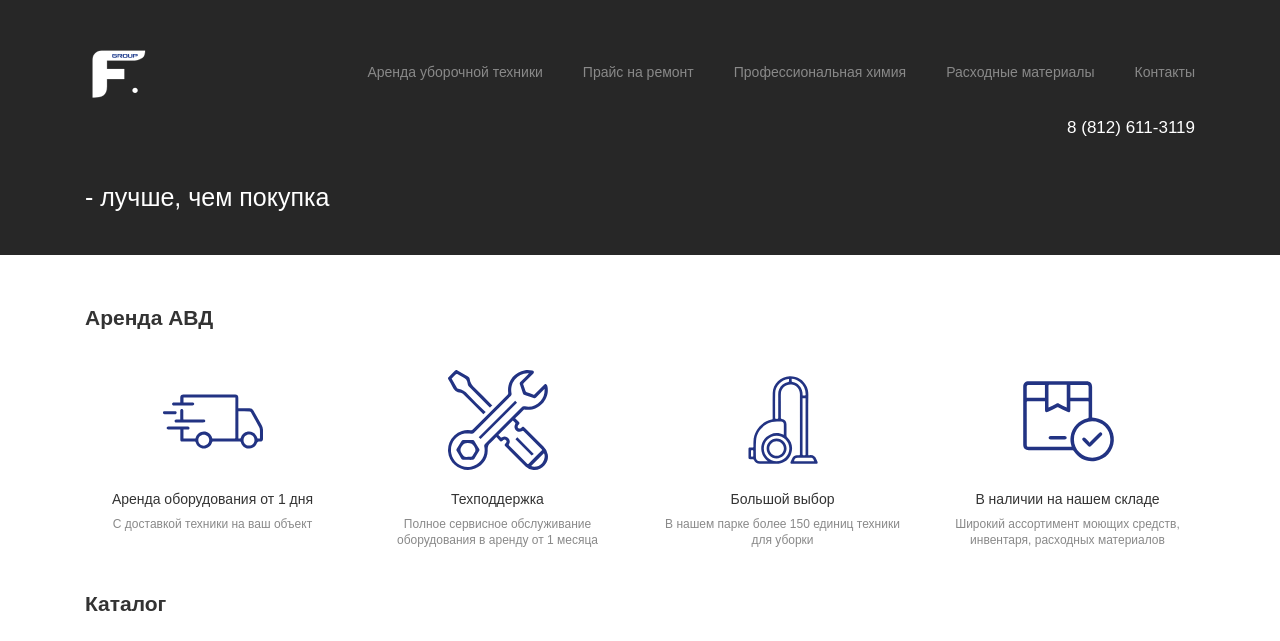
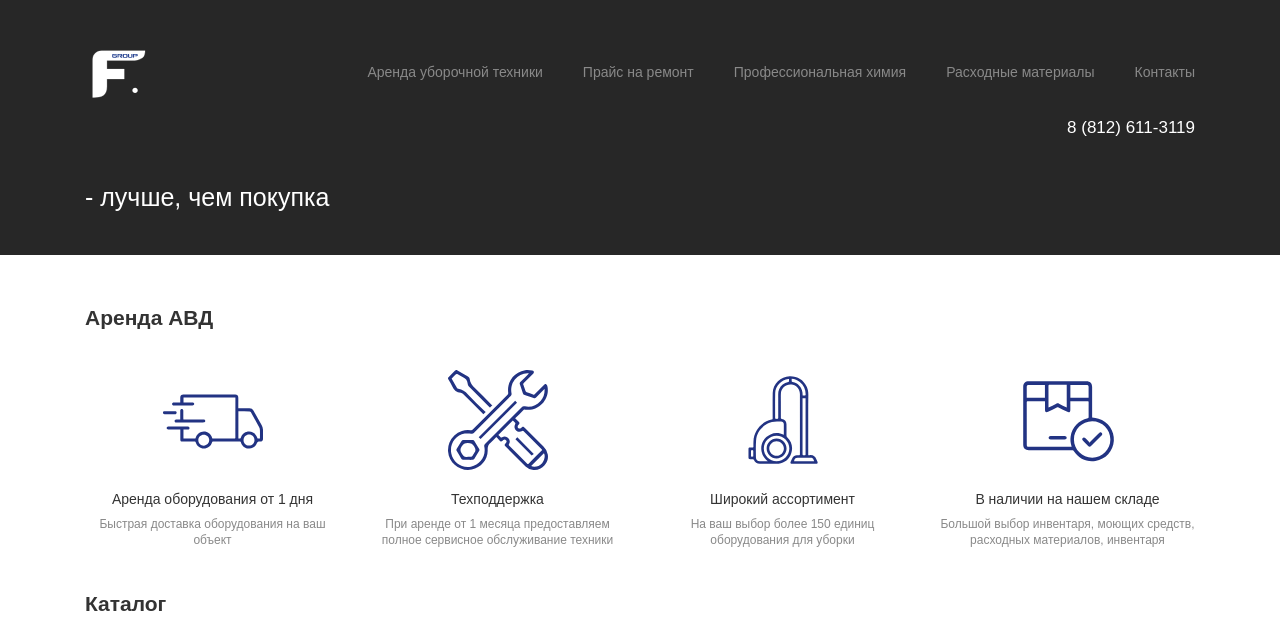
Before and after one commit to sulleimenov/webtoday-foril-s, a website: page app/rent-avd.html in a window 1280 px wide. Shown: the top 641 px of the page. Drawn offline with nearby package versions, Linux system fonts and the light colour scheme; files that its build step writes are made by us from their sources.

Commit message:
foril-308

```diff
--- a/app/rent-avd.html
+++ b/app/rent-avd.html
@@ -13,7 +13,7 @@
 				Аренда оборудования от 1 дня
 			</div>
 			<div class="item-views__subtitle">
-				C доставкой техники на ваш объект
+				Быстрая доставка оборудования на ваш объект
 			</div>
 		</div>
 		<div class="item-views__item">
@@ -22,16 +22,16 @@
 				Техподдержка <br>
 			</div>
 			<div class="item-views__subtitle">
-				Полное сервисное обслуживание оборудования в аренду от 1 месяца
+				При аренде от 1 месяца предоставляем полное сервисное обслуживание техники
 			</div>
 		</div>
 		<div class="item-views__item">
 			<img src="/images/icons/vacuum-cleaner.svg" alt="icon">
 			<div class="item-views__title">
-				Большой выбор
+				Широкий ассортимент
 			</div>
 			<div class="item-views__subtitle">
-				В нашем парке более 150 единиц техники для уборки
+				На ваш выбор более 150 единиц оборудования для уборки
 			</div>
 		</div>
 		<div class="item-views__item">
@@ -40,7 +40,7 @@
 				В наличии на нашем складе
 			</div>
 			<div class="item-views__subtitle">
-				Широкий ассортимент моющих средств, инвентаря, расходных материалов
+				Большой выбор инвентаря, моющих средств, расходных материалов, инвентаря
 			</div>
 		</div>
 	</div>
```
Also changed, not shown: app/rent-carpet-extractors.html (+5 -5 lines), app/rent-cleaning-equipment.html (+5 -5 lines), app/rent-dust-pumps.html (+5 -5 lines), app/rent-floor-washing-machines.html (+5 -5 lines), app/rent-of-sweepers.html (+5 -5 lines), app/rent-rotary-machines.html (+5 -5 lines), app/rent-steam-foam-generators.html (+5 -5 lines).
